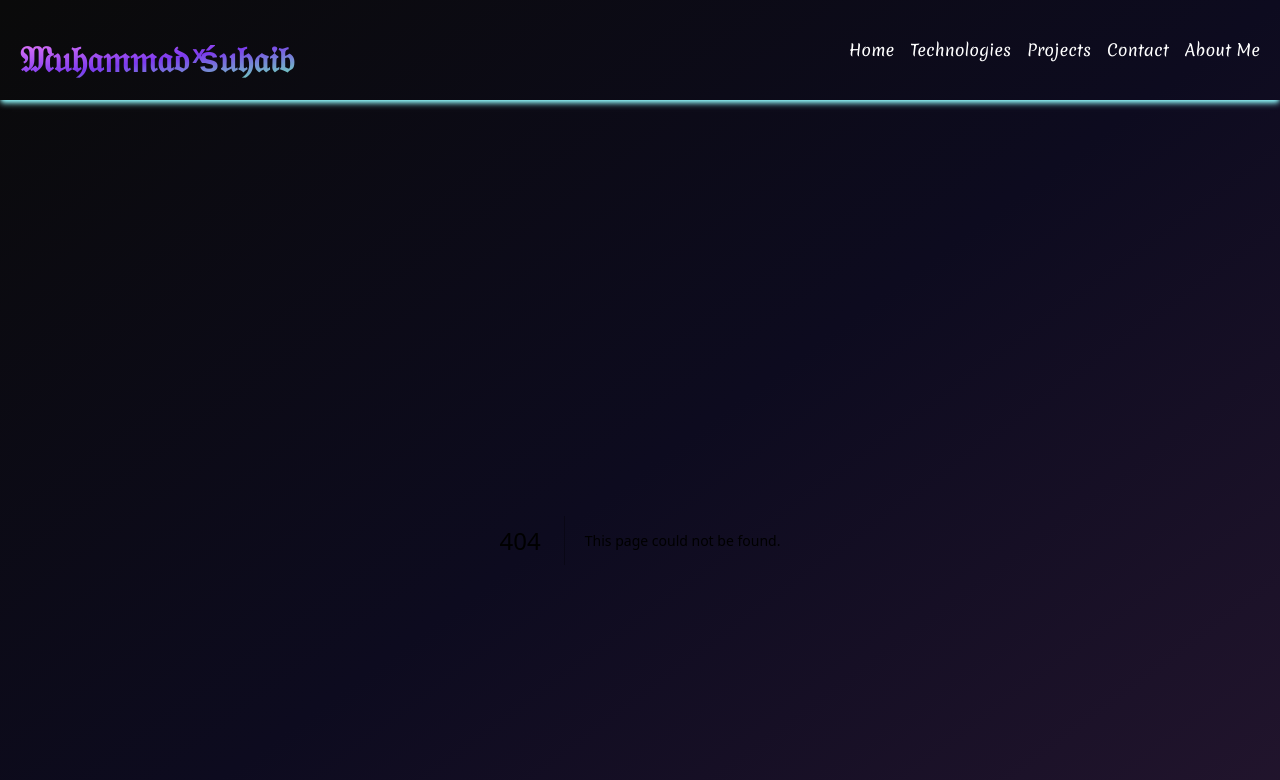
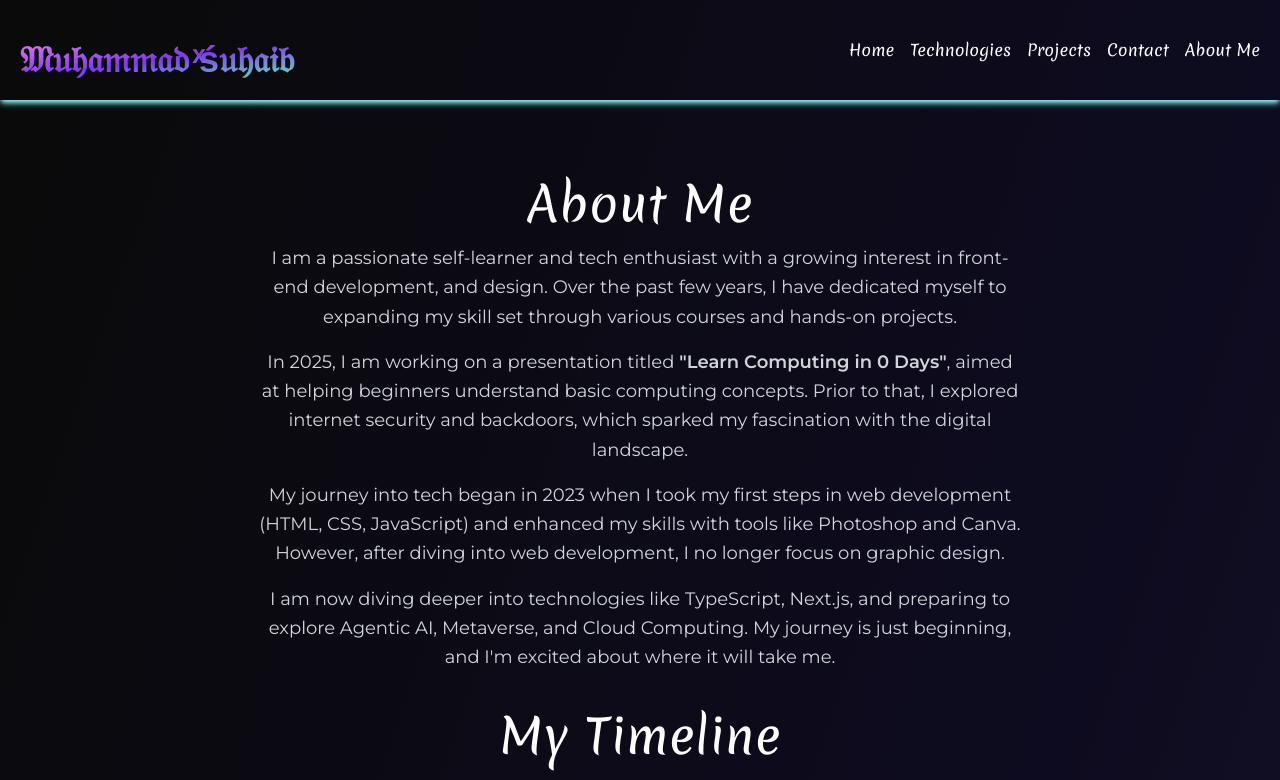
Before and after one commit to MuhammedSuhaib/InternIntelligence_Portfolio, a Next.js app: page /about-me in a window 1280 px wide. Before the commit this address had no page. Shown: the top 780 px of the page. Built offline with nearby package versions, Linux system fonts and the light colour scheme.

Commit message:
turn routes into kebab-case

```diff
--- a/app/About/page.tsx
+++ b/app/about-me/page.tsx
@@ -79,7 +79,7 @@ export default function Timeline() {
                     <Linkedin className="size-10" />
                     <span>Linkedin Profile</span>
                 </a>
-                <Link href="/co" className="flex flex-col items-center text-white">
+                <Link href="/contact-us" className="flex flex-col items-center text-white">
                     <Mailbox className="size-10" />
                     <span>Contact Me</span>
                 </Link>
--- a/app/page.tsx
+++ b/app/page.tsx
@@ -29,11 +29,11 @@ export default function Home() {
             <Linkedin className="size-10" />
             <span>Linkedin Profile</span>
           </a>
-          <Link href="/co" className="flex flex-col items-center text-white">
+          <Link href="/contact-us" className="flex flex-col items-center text-white">
             <Mailbox className="size-10" />
             <span>Contact Me</span>
           </Link>
-          <Link href="/About" className="flex flex-col items-center text-white">
+          <Link href="/about-me" className="flex flex-col items-center text-white">
             <ScrollText className="size-10" />
             <span>About Me</span>
           </Link>
--- a/components/Header.tsx
+++ b/components/Header.tsx
@@ -19,8 +19,8 @@ function Header() {
             <li><Link href="/">Home</Link></li>
             <li><Link href="/#technologies">Technologies</Link></li>
             <li><Link href="/#projects">Projects</Link></li>
-            <li><Link href="/co">Contact</Link></li>
-            <li><Link href="/About">About Me</Link></li>
+            <li><Link href="/contact-us">Contact</Link></li>
+            <li><Link href="/about-me">About Me</Link></li>
           </ul>
           <span className="md:hidden">
             <Sheet>
@@ -32,8 +32,8 @@ function Header() {
                   <li><Link href="/">Home</Link></li>
                   <li><Link href="/#technologies">Technologies</Link></li>
                   <li><Link href="/#projects">Projects</Link></li>
-                  <li><Link href="/co">Contact</Link></li>
-                  <li><Link href="/About">About Me</Link></li>
+                  <li><Link href="/contact-us">Contact</Link></li>
+                  <li><Link href="/about-me">About Me</Link></li>
                 </ul>
               </SheetContent>
             </Sheet>
```
Also changed, not shown: app/contact-us/page.tsx (renamed from app/co/page.tsx).
